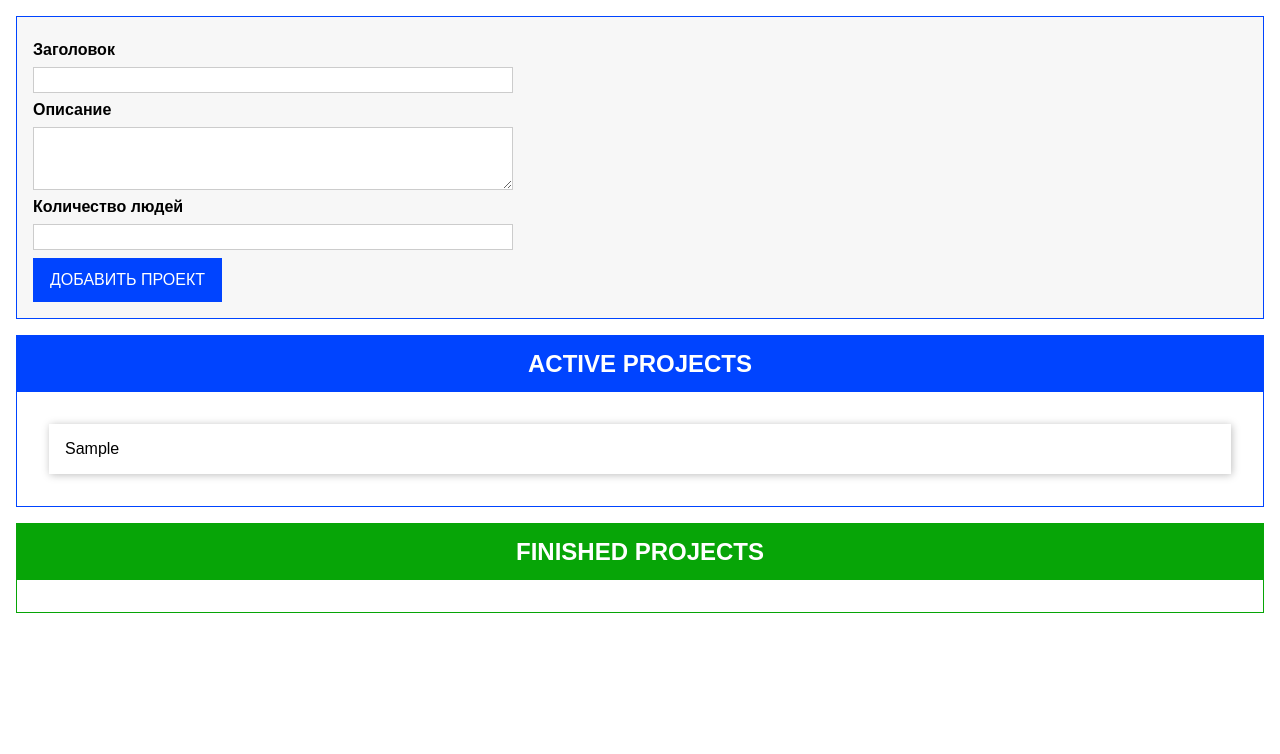
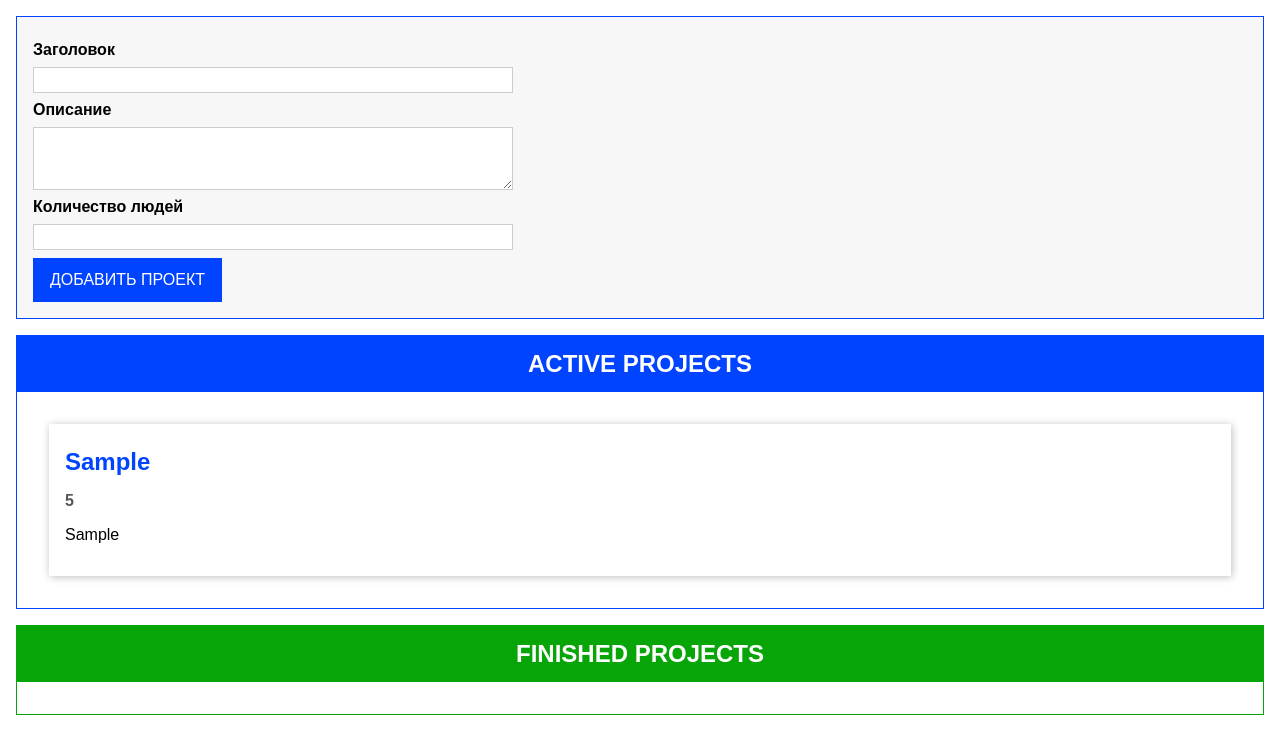
Before and after one commit to Moscow89er/drag-and-drop-typescript, a website with bundled scripts: page index.html in a window 1280 px wide. Both pictures are taken after typing "Sample", "Sample", "5" into the empty fields and a click on the button "ДОБАВИТЬ ПРОЕКТ". Built offline with nearby package versions, Linux system fonts and the light colour scheme.

Commit message:
создал компонент ProjectItem

```diff
--- a/index.html
+++ b/index.html
@@ -27,7 +27,11 @@
       </form>
     </template>
     <template id="single-project">
-      <li></li>
+      <li>
+        <h2></h2>
+        <h3></h3>
+        <p></p>
+      </li>
     </template>
     <template id="project-list">
       <section class="projects">
--- a/src/app.ts
+++ b/src/app.ts
@@ -140,7 +140,28 @@ abstract class Component<T extends HTMLElement, U extends HTMLElement> {
     abstract renderContent(): void;
 }
 
-//ProjectList class
+// ProjectItem class
+class ProjectItem extends Component<HTMLUListElement, HTMLLIElement> {
+    private project: Project;
+
+    constructor(hostId: string, project: Project) {
+        super('single-project', hostId, false, project.id);
+        this.project = project;
+
+        this.configure();
+        this.renderContent();
+    }
+
+    configure() {}
+
+    renderContent() {
+        this.element.querySelector('h2')!.textContent = this.project.title;
+        this.element.querySelector('h3')!.textContent = this.project.people.toString();
+        this.element.querySelector('p')!.textContent = this.project.description;
+    }
+}
+
+// ProjectList class
 class ProjectList extends Component<HTMLDivElement, HTMLElement> {
     assignedProjects: Project[];
 
@@ -175,9 +196,7 @@ class ProjectList extends Component<HTMLDivElement, HTMLElement> {
         const listEl = document.getElementById(`${this.type}-projects-list`)! as HTMLUListElement;
         listEl.innerHTML = '';
         for (const prjItem of this.assignedProjects) {
-            const listItem = document.createElement('li');
-            listItem.textContent = prjItem.title;
-            listEl.appendChild(listItem);
+            new ProjectItem(this.element.querySelector('ul')!.id, prjItem);
         }
     }
 }
```
Also changed, not shown: 1 other file.
